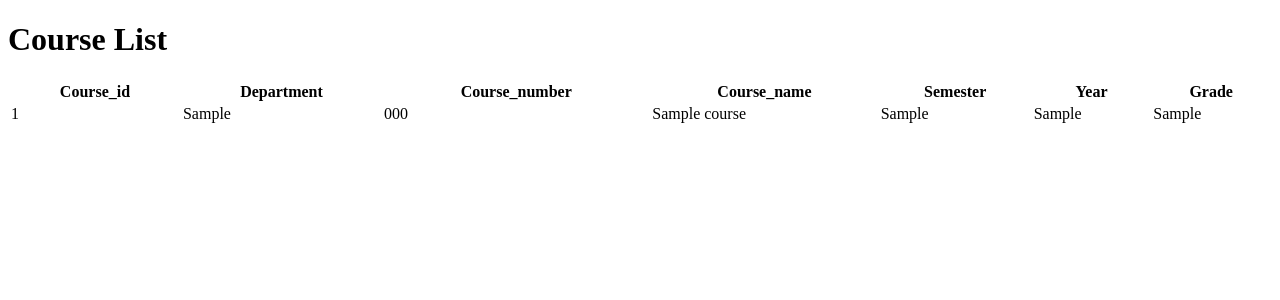
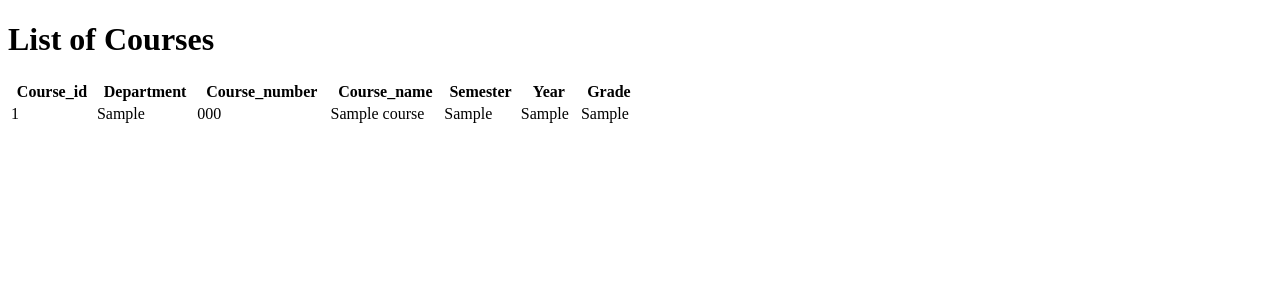
Before and after one commit to HaydenMcAfee/Final, a Django app: page /final/ in a window 1280 px wide. Shown: the top 300 px of the page. Run offline with Django 3.2, Linux system fonts and the light colour scheme; tables that the repository leaves empty hold one stand-in row (values such as "Sample post").

Commit message:
Almost done and Done

```diff
--- a/templates/application/final.html
+++ b/templates/application/final.html
@@ -2,12 +2,12 @@
 <html lang="en">
 <head>
     <meta charset="UTF-8">
-    <title>Title</title>
+    <title>Courses</title>
 </head>
 <body>
-    <h1>Course List</h1>
+    <h1>List of Courses</h1>
 
-    <table style="width:100%">
+    <table style="width:50%">
       <tr>
         <th>Course_id</th>
         <th>Department</th>
```
